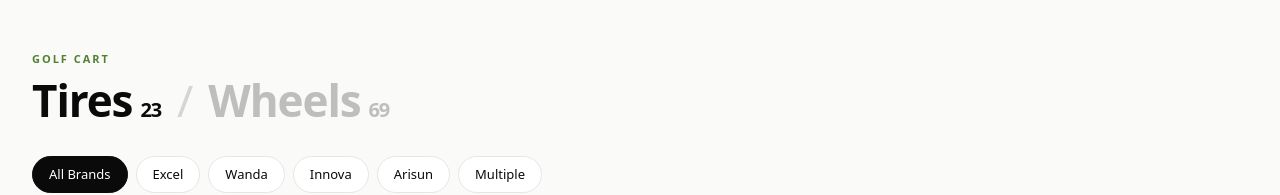
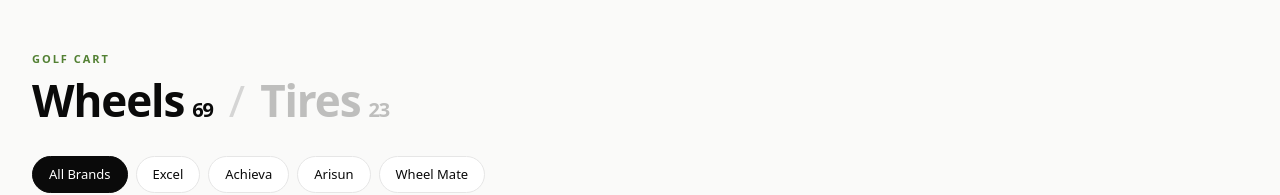
Before and after one commit to barrygoldwater/tire-town, a React (Vite) app: page / in a window 1280 px wide. Shown: the part 316-511 px from the top of the page. Built offline with nearby package versions, Linux system fonts and the light colour scheme; no server answers.

Commit message:
File changes

```diff
--- a/src/components/sections/Inventory.jsx
+++ b/src/components/sections/Inventory.jsx
@@ -39,14 +39,14 @@ export default function Inventory({ onProductClick, category }) {
 
   // For accessories category, default tab is 'accessories' (only one tab)
   // For other categories, default tab is 'wheels'
-  const [type, setType] = useState(isAccessoryCategory ? 'accessories' : 'tires');
+  const [type, setType] = useState(isAccessoryCategory ? 'accessories' : (CATEGORY_HAS_WHEELS[vehicleType] ? 'wheels' : 'tires'));
   const [activeBrand, setActiveBrand] = useState('All');
   const [searchQuery, setSearchQuery] = useState('');
   const [aiResults, setAiResults] = useState(null);
   const [isAiSearching, setIsAiSearching] = useState(false);
 
   useEffect(() => {
-    setType(isAccessoryCategory ? 'accessories' : 'tires');
+    setType(isAccessoryCategory ? 'accessories' : (CATEGORY_HAS_WHEELS[vehicleType] ? 'wheels' : 'tires'));
     setActiveBrand('All');
     setSearchQuery('');
     setAiResults(null);
@@ -118,23 +118,23 @@ export default function Inventory({ onProductClick, category }) {
             </button>
           ) : (
             <>
+              {CATEGORY_HAS_WHEELS[vehicleType] && (
+                <>
+                  <button
+                    onClick={() => setType('wheels')}
+                    className={`transition-colors ${type === 'wheels' ? 'text-[#0a0a0a]' : 'text-[#0a0a0a]/25 hover:text-[#0a0a0a]/55'}`}
+                  >
+                    Wheels<span className="ml-2 text-[16px] sm:text-xl font-semibold align-baseline">{allWheels.length}</span>
+                  </button>
+                  <span className="text-[#0a0a0a]/15 mx-3 sm:mx-4 font-light">/</span>
+                </>
+              )}
               <button
                 onClick={() => setType('tires')}
                 className={`transition-colors ${type === 'tires' ? 'text-[#0a0a0a]' : 'text-[#0a0a0a]/25 hover:text-[#0a0a0a]/55'}`}
               >
                 Tires<span className="ml-2 text-[16px] sm:text-xl font-semibold align-baseline">{allTires.length}</span>
               </button>
-              {CATEGORY_HAS_WHEELS[vehicleType] && (
-                <>
-                  <span className="text-[#0a0a0a]/15 mx-3 sm:mx-4 font-light">/</span>
-                  <button
-                    onClick={() => setType('wheels')}
-                    className={`transition-colors ${type === 'wheels' ? 'text-[#0a0a0a]' : 'text-[#0a0a0a]/25 hover:text-[#0a0a0a]/55'}`}
-                  >
-                    Wheels<span className="ml-2 text-[16px] sm:text-xl font-semibold align-baseline">{allWheels.length}</span>
-                  </button>
-                </>
-              )}
             </>
           )}
         </h2>
```
